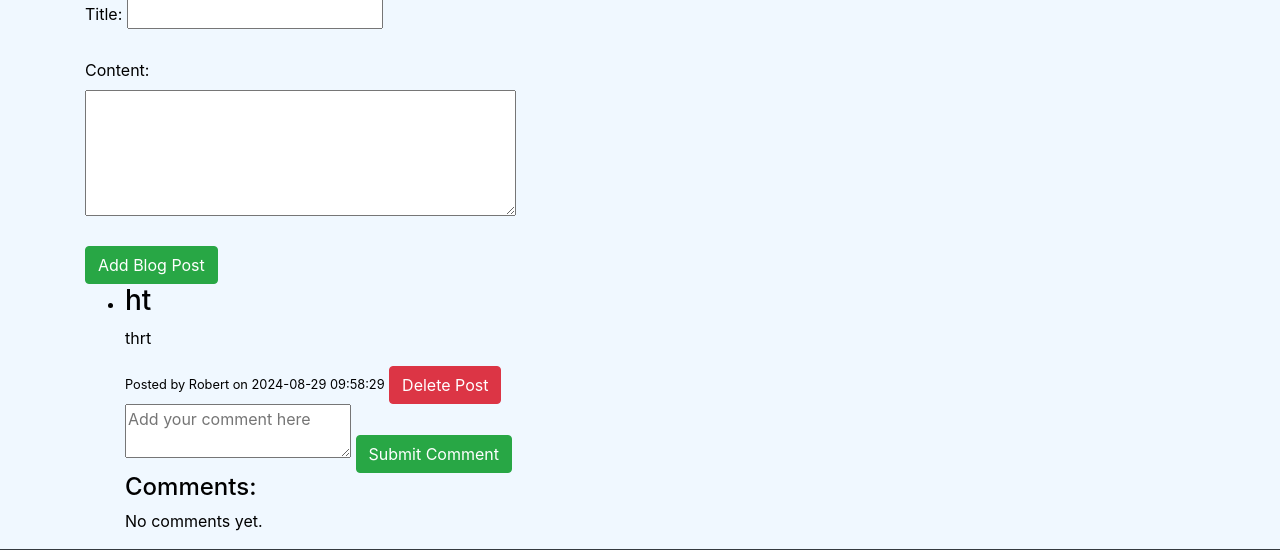
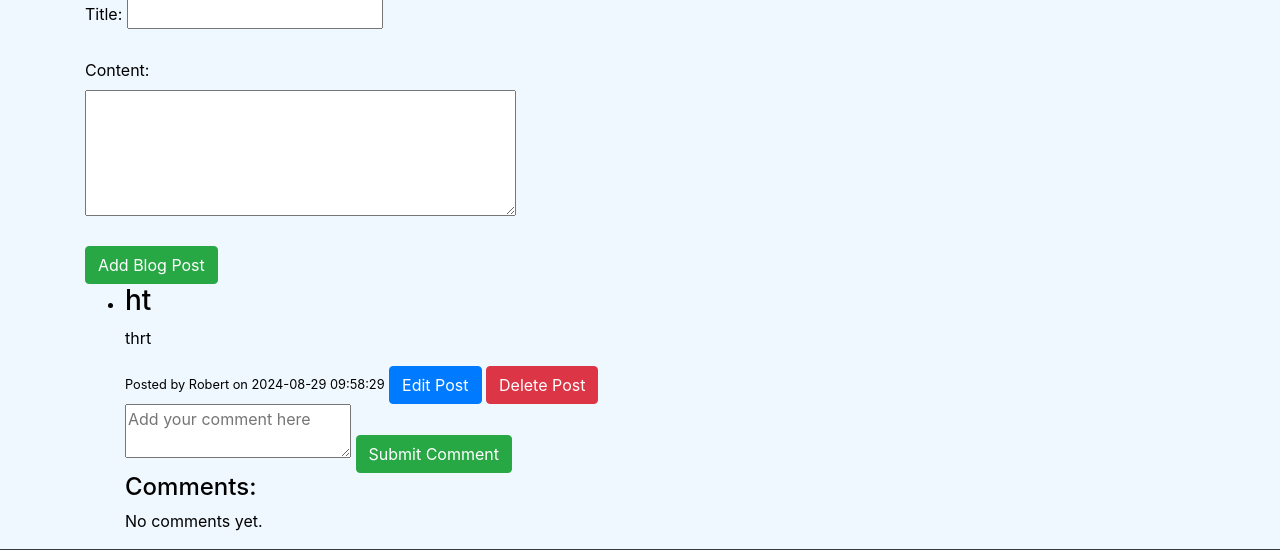
Before and after one commit to RWinterburn/Project-3, a Flask app: page /home in a window 1280 px wide. Shown: the part 159-709 px from the top of the page. Run offline with Flask 3, Linux system fonts and the light colour scheme; a user stored in the database is signed in; some libraries are stand-ins or nearby versions.

Commit message:
added routes and html pages for editing notes and blog posts

```diff
--- a/app/templates/home.html
+++ b/app/templates/home.html
@@ -30,8 +30,12 @@
         <p>{{ post.content }}</p>
         <small>Posted by {{ post.user.first_name }} on {{ post.created_at.strftime('%Y-%m-%d %H:%M:%S') }}</small>
 
-                    <!-- Form to delete the blog post -->
-                    {% if current_user.id == post.user_id %}
+        <!-- Edit and Delete options -->
+        {% if current_user.id == post.user_id or current_user.is_admin %}
+            <!-- Edit Button -->
+            <a href="{{ url_for('views.edit_blog_post', post_id=post.id) }}" class="btn btn-primary">Edit Post</a>
+
+            <!-- Delete Form -->
             <form action="{{ url_for('views.delete_blog_post', post_id=post.id) }}" method="POST" style="display:inline;">
                 <input type="hidden" name="csrf_token" value="{{ csrf_token() }}"/>
                 <button type="submit" class="btn btn-danger">Delete Post</button>
--- a/app/templates/profile.html
+++ b/app/templates/profile.html
@@ -32,6 +32,7 @@
     {% if user.notes %}
         {% for note in user.notes %}
             <li>{{ note.data }} (User ID: {{ user.first_name }})
+                <a href="{{ url_for('views.edit_note', note_id=note.id) }}" class="btn btn-primary">Edit</a>
                 <form action="{{ url_for('views.delete_note', note_id=note.id) }}" method="post">
 
                     <input type="hidden" name="note_id" value="{{ note.id }}">
--- a/views.py
+++ b/views.py
@@ -130,3 +130,72 @@ def delete_note(note_id):
         flash('An error occurred while deleting the note.', 'danger')
 
     return redirect(url_for('auth.profile'))  # Redirect back to the profile page or a safe page
+
+
+@views.route('/edit_blog_post/<int:post_id>', methods=['GET', 'POST'])
+@login_required
+def edit_blog_post(post_id):
+    blog_post = BlogPost.query.get_or_404(post_id)
+
+    # Check if the current user is the owner OR an admin
+    if blog_post.user_id != current_user.id and not current_user.is_admin:
+        flash('You do not have permission to edit this post.', 'danger')
+        return redirect(url_for('views.show_blog_posts'))
+
+    if request.method == 'POST':
+        # Get updated title and content from the form
+        updated_title = request.form.get('title')
+        updated_content = request.form.get('content')
+
+        # Update the blog post fields if not empty
+        if updated_title:
+            blog_post.title = updated_title
+        if updated_content:
+            blog_post.content = updated_content
+
+        try:
+            db.session.commit()
+            flash('Blog post updated successfully!', 'success')
+        except Exception as e:
+            db.session.rollback()
+            flash('An error occurred while updating the post.', 'danger')
+
+        return redirect(url_for('views.show_blog_posts'))
+
+    # Render the edit form with the existing blog post content
+    return render_template('edit_blog_post.html', blog_post=blog_post)
+
+
+
+@views.route('/edit_note/<int:note_id>', methods=['GET', 'POST'])
+@login_required
+def edit_note(note_id):
+    note = Note.query.get_or_404(note_id)
+
+    # Check if the current user is the owner of the note
+    if note.user_id != current_user.id:
+        flash('You do not have permission to edit this note.', 'danger')
+        return redirect(url_for('auth.profile'))  # Redirect to the notes list or another safe page
+
+    if request.method == 'POST':
+        # Get updated content from the form
+        updated_content = request.form.get('data')
+
+        # Update the note if the content is not empty
+        if updated_content:
+            note.content = updated_content
+
+            try:
+                db.session.commit()
+                flash('Note updated successfully!', 'success')
+
+            except Exception as e:
+                db.session.rollback()
+                flash('An error occurred while updating the note.', 'danger')
+
+            return redirect(url_for('auth.profile'))  # Redirect back to the notes list or another safe page
+        else:
+            flash('Content cannot be empty.', 'danger')
+
+    # Render the edit form with the existing note content
+    return render_template('edit_note.html', note=note)
```
Also changed, not shown: app/templates/edit_blog_post.html (added, +25 -0 lines), app/templates/edit_note.html (added, +22 -0 lines), instance/database.db. Lines whose indentation alone changed are shown as unchanged.
